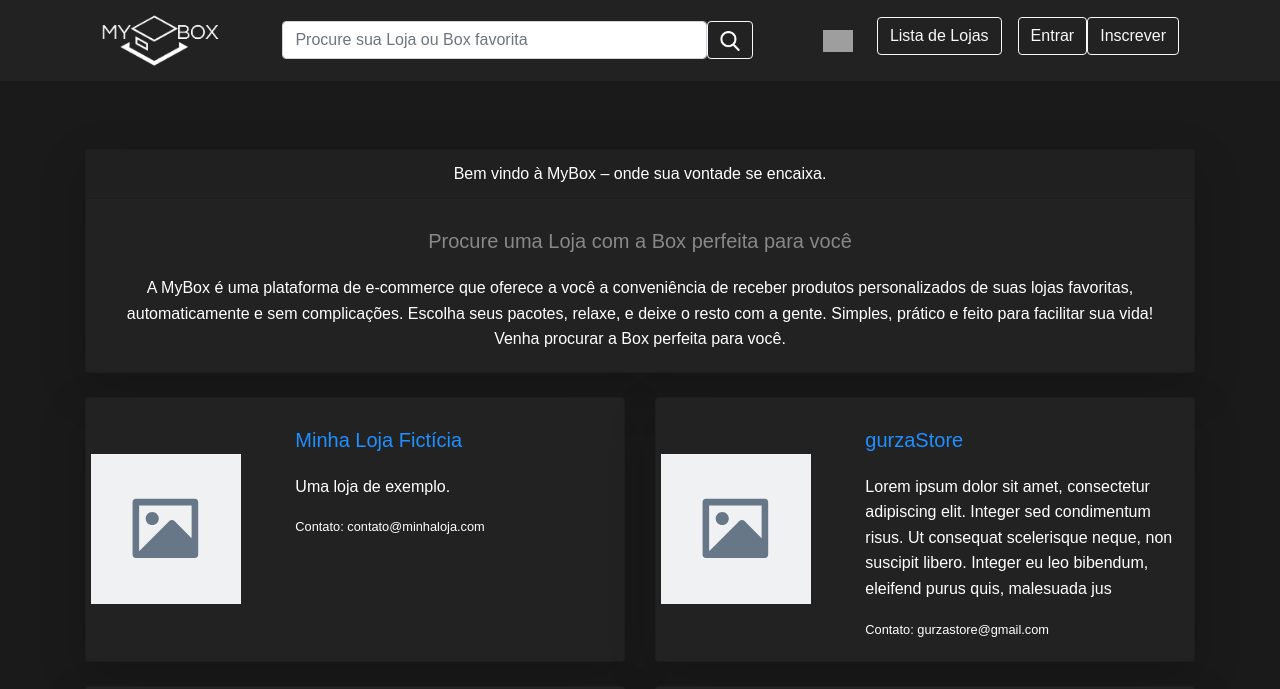
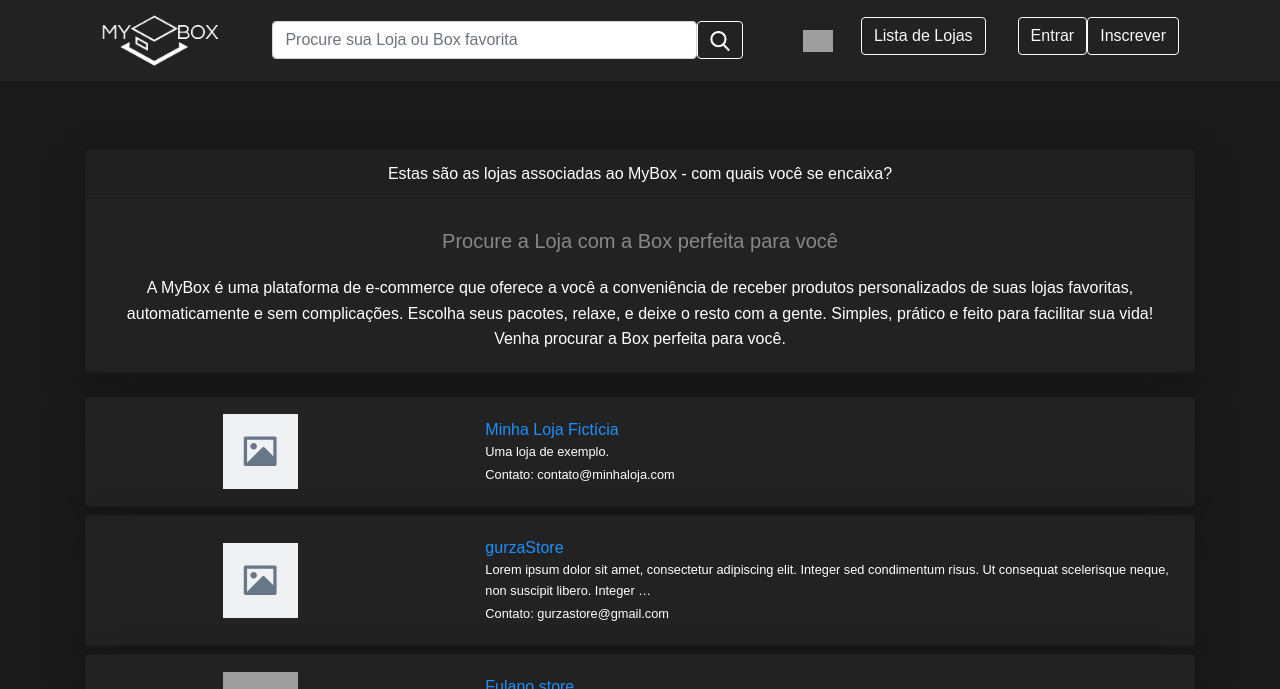
Before and after one commit to MatzkinGurza/PMR3304_MyBoxProject, a Django app: page /list_stores/ in a window 1280 px wide. Shown: the top 689 px of the page. Run offline with Django 5.2, Linux system fonts and the light colour scheme; data comes from the database, SQL or seed files in the repository; grey boxes are pictures that could not be loaded.

Commit message:
ajustes estéticos realizados

```diff
--- a/MyBox/home/templates/home/list_stores.html
+++ b/MyBox/home/templates/home/list_stores.html
@@ -9,10 +9,10 @@
     <div class="intro-section mb-4">
         <div class="card text-white shadow-lg" style="background-color: #222;">
             <div class="card-header text-center">
-                Bem vindo à MyBox – onde sua vontade se encaixa.
+                Estas são as lojas associadas ao MyBox - com quais você se encaixa?
             </div>
             <div class="card-body text-center">
-                <h5 class="card-title">Procure uma Loja com a Box perfeita para você</h5>
+                <h5 class="card-title">Procure a Loja com a Box perfeita para você</h5>
                 <p class="card-text">
                     A MyBox é uma plataforma de e-commerce que
                     oferece a você a conveniência de receber produtos personalizados
@@ -28,27 +28,27 @@
     <div class="row">
         {% if stores %}
             {% for store in stores %}
-                <div class="col-md-6 mb-4">
-                    <div class="card h-100 shadow-lg d-flex flex-column" style="background-color: #222; color: #fff;">
-                        <div class="row g-0 h-100">
+                <div class="col-md-12 mb-2" style="width: 80%;">
+                    <div class="card h-100 shadow-lg d-flex flex-column" style="background-color: #222; color: #fff; ">
+                        <div class="row g-0 h-75" >
                             <div class="col-4 d-flex align-items-center justify-content-center">
                                 {% if store.logo_url %}
                                     <img
                                         src="{{ store.logo_url }}"
                                         alt="{{ store.store_name }}"
                                         class="img-fluid rounded-start"
-                                        style="width: 150px; height: 150px; object-fit: cover;">
+                                        style="width: 75px; height: 75px; object-fit: cover;">
                                 {% else %}
                                     <img
                                         src="{% static 'images/image-placeholder.svg' %}"
                                         alt="{{ store.store_name }}"
                                         class="img-fluid rounded-start"
-                                        style="width: 150px; height: 150px; object-fit: cover;">
+                                        style="width: 75px; height: 75px; object-fit: cover;">
                                 {% endif %}
                             </div>
                             <div class="col-8 d-flex flex-column justify-content-between">
                                 <div class="card-body">
-                                    <h5 class="card-title">
+                                    <h7 class="card-title">
                                         {% if store.owner and store.owner.user %}
                                             <a class='text-decoration-none' href="{% url 'store:store_page' store.owner.user.id %}" style="display: inline-block; transition: transform 0.3s ease;" onmouseover="this.style.transform='translateY(-5px)'" onmouseout="this.style.transform='translateY(0)'">
                                                 {{ store.store_name }}
@@ -56,9 +56,9 @@
                                         {% else %}
                                             <span>{{ store.store_name }}</span>  <!-- Exibe o nome da loja sem link se não tiver owner -->
                                         {% endif %}
-                                    </h5>
+                                    </h7>
                                     {% if store.store_description %}
-                                    <p class="card-text">{{store.store_description}}</p>
+                                    <small><p class="card-text">{{store.store_description|truncatewords:20}}</p></small>
                                     {% endif %}
                                     {% if  store.store_email %}
                                     <small>Contato: {{ store.store_email|default:"Não informado" }}</small><br>
@@ -75,7 +75,7 @@
             </div>
         {% endif %}
     </div>
-
+<hr>
     <!-- Paginação -->
     <nav>
         <ul class="pagination justify-content-center">
--- a/MyBox/templates/base.html
+++ b/MyBox/templates/base.html
@@ -50,7 +50,7 @@
                     </a>
 
                     <!-- Botão para lista de lojas -->
-                    <a href="{% url 'home:list_stores' %}" class="btn btn-outline-light me-2 mb-2">Lista de Lojas</a>
+                    <a href="{% url 'home:list_stores' %}" class="btn btn-outline-light me-2 mb-2 ml-1 mr-3">Lista de Lojas</a>
 
                     <div class="mr-3 mb-2">
                     {% if user.is_authenticated %}
@@ -95,9 +95,9 @@
 
                     <!-- Menu colapsável para Sellers -->
                     {% if user.is_authenticated and user.profile.is_seller %}
-                        <ul class="navbar-nav ms-auto">
+                        <ul class="navbar-nav ms-auto mb-2">
                             <li class="nav-item dropdown">
-                                <a class="nav-link dropdown-toggle btn btn-outline-light" href="#" id="sellerMenu" role="button" data-bs-toggle="dropdown" aria-expanded="false">
+                                <a class="btn btn-outline-light dropdown-toggle" href="#" id="sellerMenu" role="button" data-bs-toggle="dropdown" aria-expanded="false">
                                     Mais
                                 </a>
                                 <ul class="dropdown-menu dropdown-menu-end" aria-labelledby="sellerMenu">
```
Also changed, not shown: MyBox/users/templates/users/edit_profile.html (+6 -6 lines).
